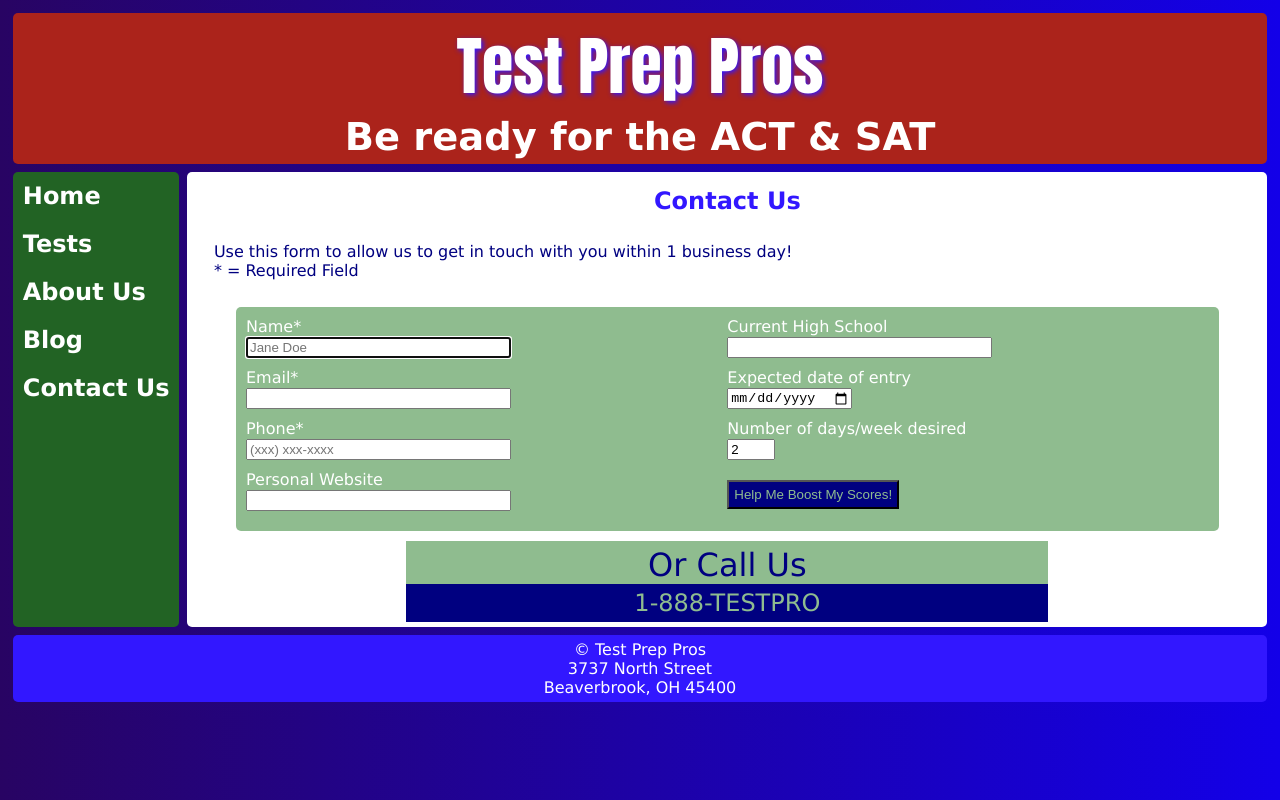
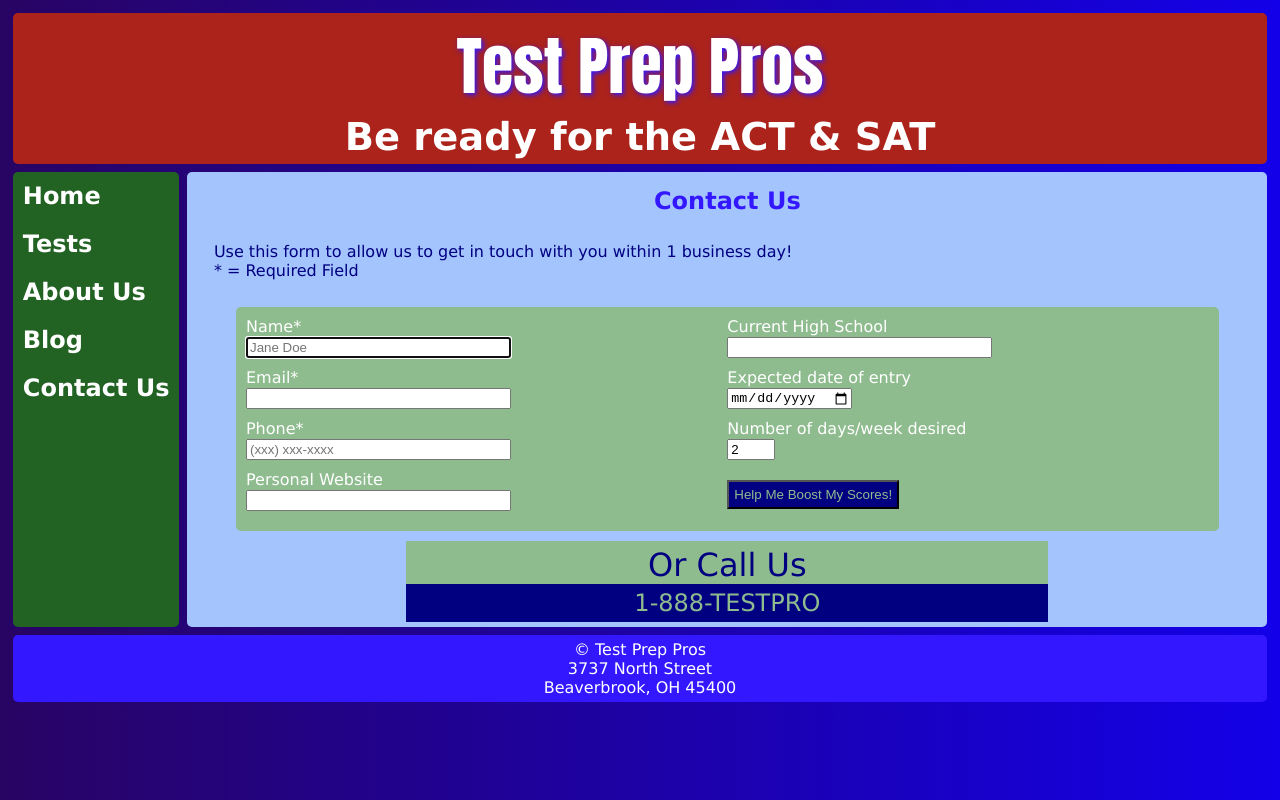
Before and after one commit to joshrcraig/LearnRWD2, a plain HTML site: page contact.html in a window 1280 px wide. Drawn offline with nearby package versions, Linux system fonts and the light colour scheme; a script that the page names is missing.

Commit message:
Update style6.css

```diff
--- a/style6.css
+++ b/style6.css
@@ -74,7 +74,7 @@ nav a:hover {
 
 main {
     grid-area:main;
-    background:#ffffff;
+    background:#A4C4FE;
     padding:5px;
     }
 
```
